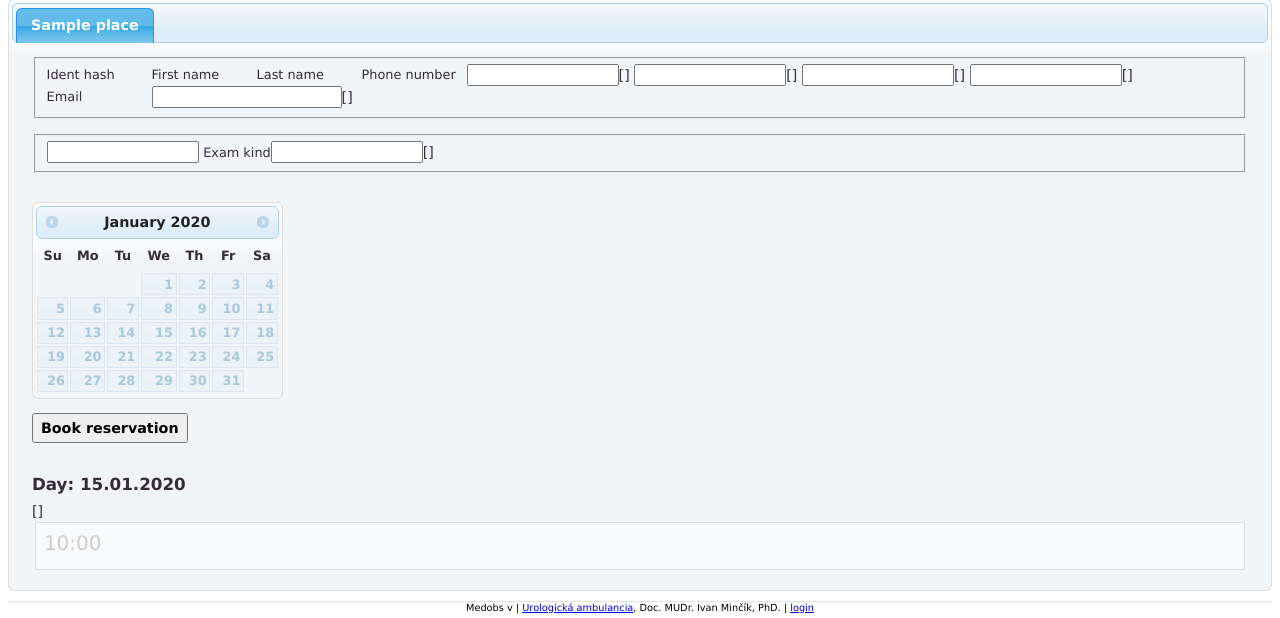
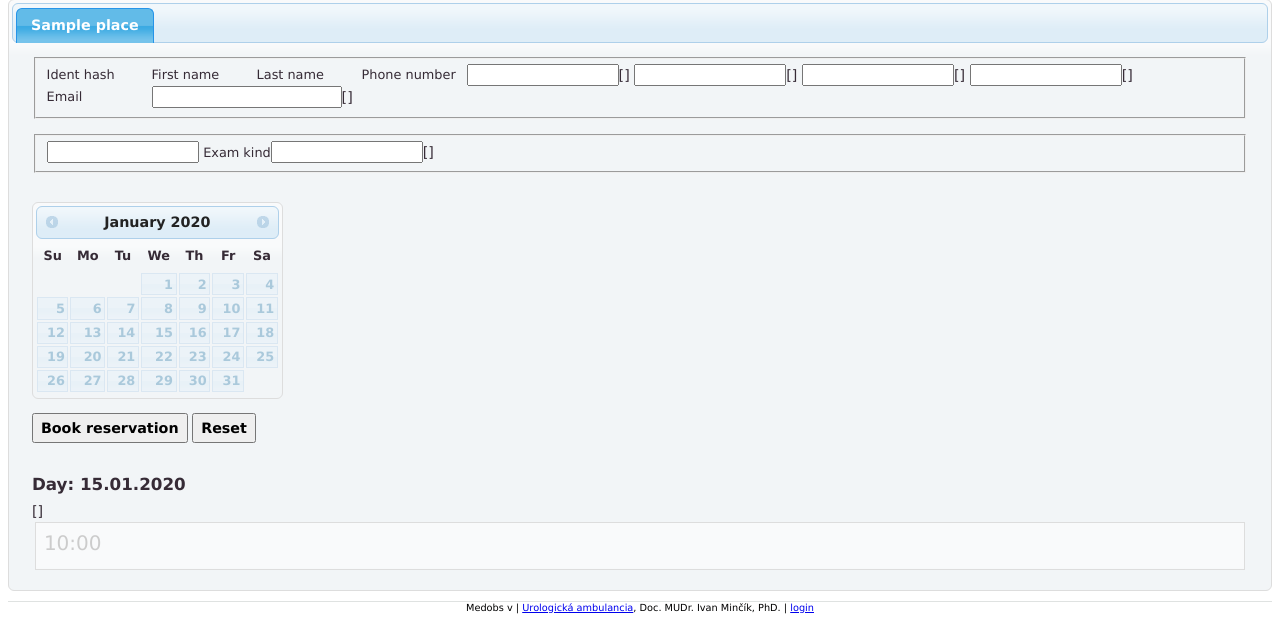
Before and after one commit to mmincikova/medobs, a Django app: template templates/index.html in a window 1280 px wide. Shown: the part 68-686 px from the top of the page. Run offline with Django 3.2, Linux system fonts and the light colour scheme; the template is opened without the code that fills it: most values are stand-ins (such as "Sample title", 1, 10 or a date in 2020); form fields are guessed from the names that the template uses; parts of the project's set-up code (start-up, migrations or seed data) failed here and were passed over.

Commit message:
Fix #32: added reset button to the form

```diff
--- a/templates/index.html
+++ b/templates/index.html
@@ -41,6 +41,7 @@
 	</fieldset>
 	<div id="datepicker"></div>
 	<button type="submit">{% trans "Book reservation" %}</button>
+	<button type="reset">{% trans "Reset" %}</button>
 </form>
 
 <div class="grid_7" id="datetime">
@@ -302,6 +303,13 @@
 	}
 	{% endif %}
 
+	$("button[type='reset']").click(function(){
+		$("#id_reservation").val("");
+		$(".ui-selected").removeClass("ui-selected");
+		$(".act-button").remove();
+
+	});
+
 	var day_status = {{ place.days_status|safe }};
 
 	$("#datepicker").datepicker({
```
Also changed, not shown: templates/locale/sk/LC_MESSAGES/django.po, 1 other file.
